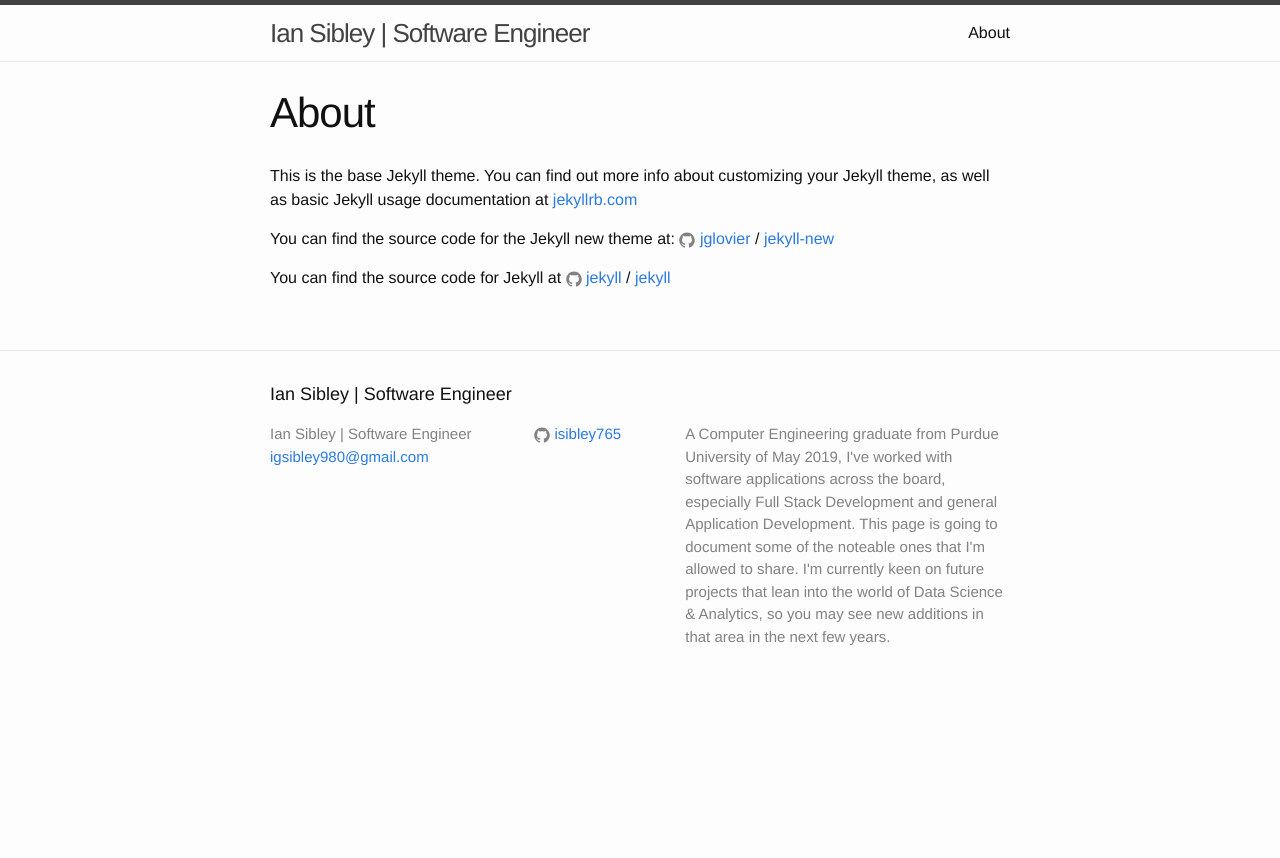
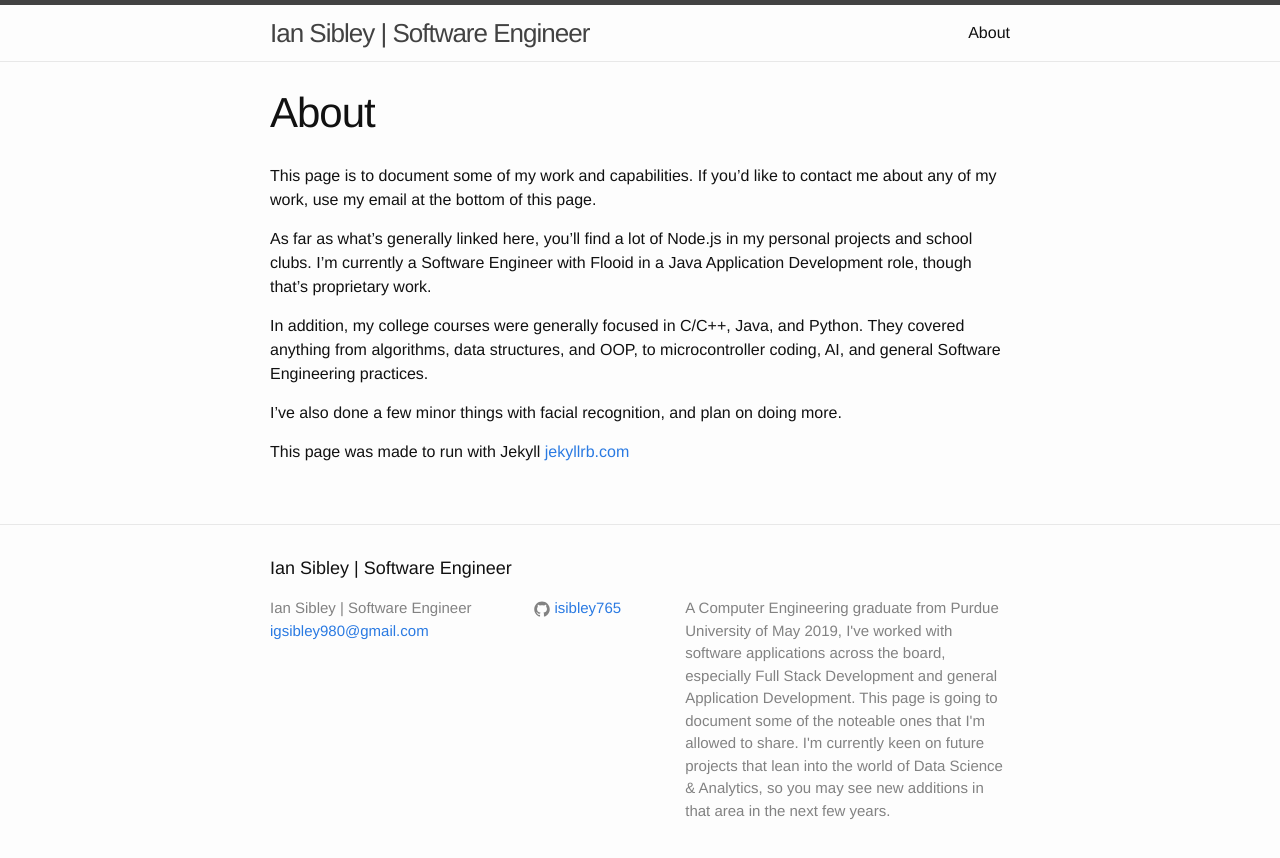
Before and after one commit to Dragom765/Dragom765.github.io, a Jekyll site: the page built from about.md, in a window 1280 px wide. Shown: the top 858 px of the page. Built offline with Jekyll 4.4.1, drawn with Linux system fonts in a browser that asks for light colours.

Commit message:
Customizing the About page

```diff
--- a/about.md
+++ b/about.md
@@ -4,12 +4,20 @@ title: About
 permalink: /about/
 ---
 
-This is the base Jekyll theme. You can find out more info about customizing your Jekyll theme, as well as basic Jekyll usage documentation at [jekyllrb.com](http://jekyllrb.com/)
+  This page is to document some of my work and capabilities.
+  If you'd like to contact me about any of my work, use my email at the
+  bottom of this page.
 
-You can find the source code for the Jekyll new theme at:
-{% include icon-github.html username="jglovier" %} /
-[jekyll-new](https://github.com/jglovier/jekyll-new)
 
-You can find the source code for Jekyll at
-{% include icon-github.html username="jekyll" %} /
-[jekyll](https://github.com/jekyll/jekyll)
+  As far as what's generally linked here, you'll find a lot of Node.js in my
+  personal projects and school clubs. I'm currently a Software Engineer
+  with Flooid in a Java Application Development role, though that's proprietary
+  work.
+
+  In addition, my college courses were generally focused in C/C++, Java,
+  and Python. They covered anything from algorithms, data structures, and OOP,
+  to microcontroller coding, AI, and general Software Engineering practices.
+
+  I've also done a few minor things with facial recognition, and plan on doing more.
+
+This page was made to run with Jekyll [jekyllrb.com](http://jekyllrb.com/)
```
